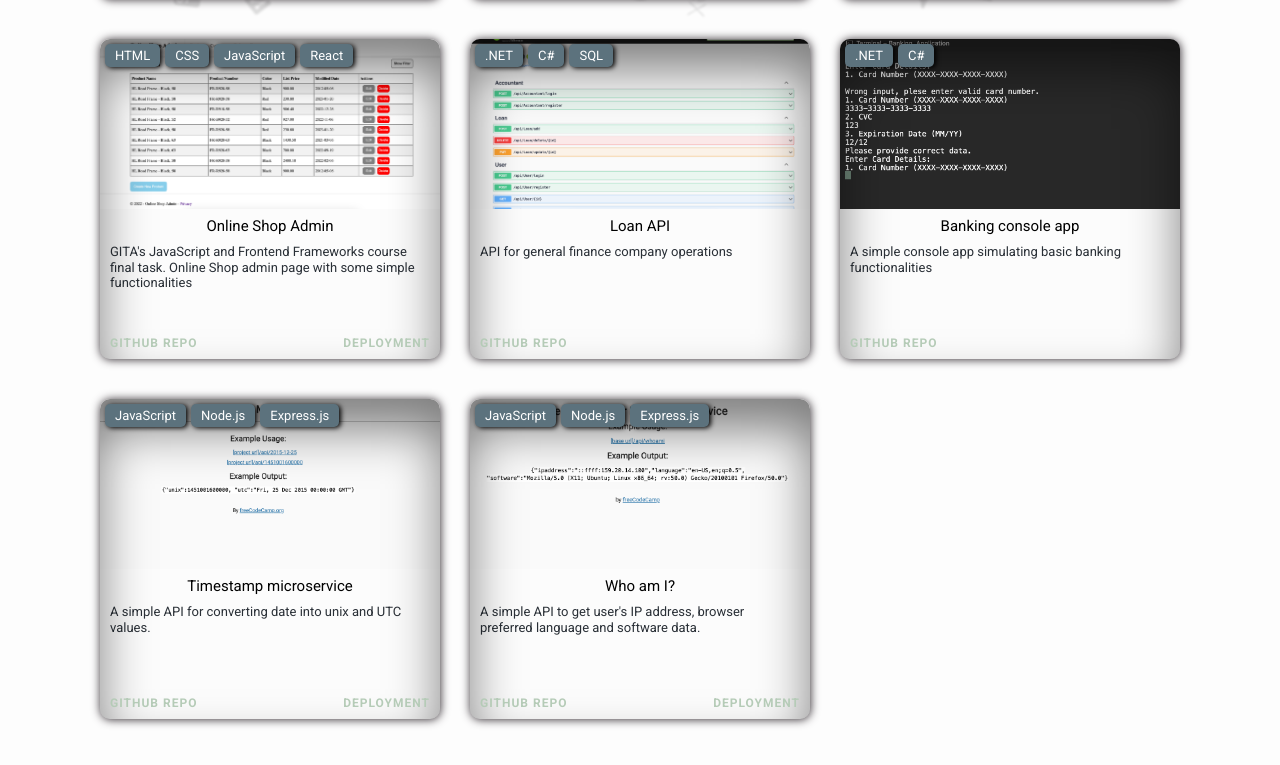
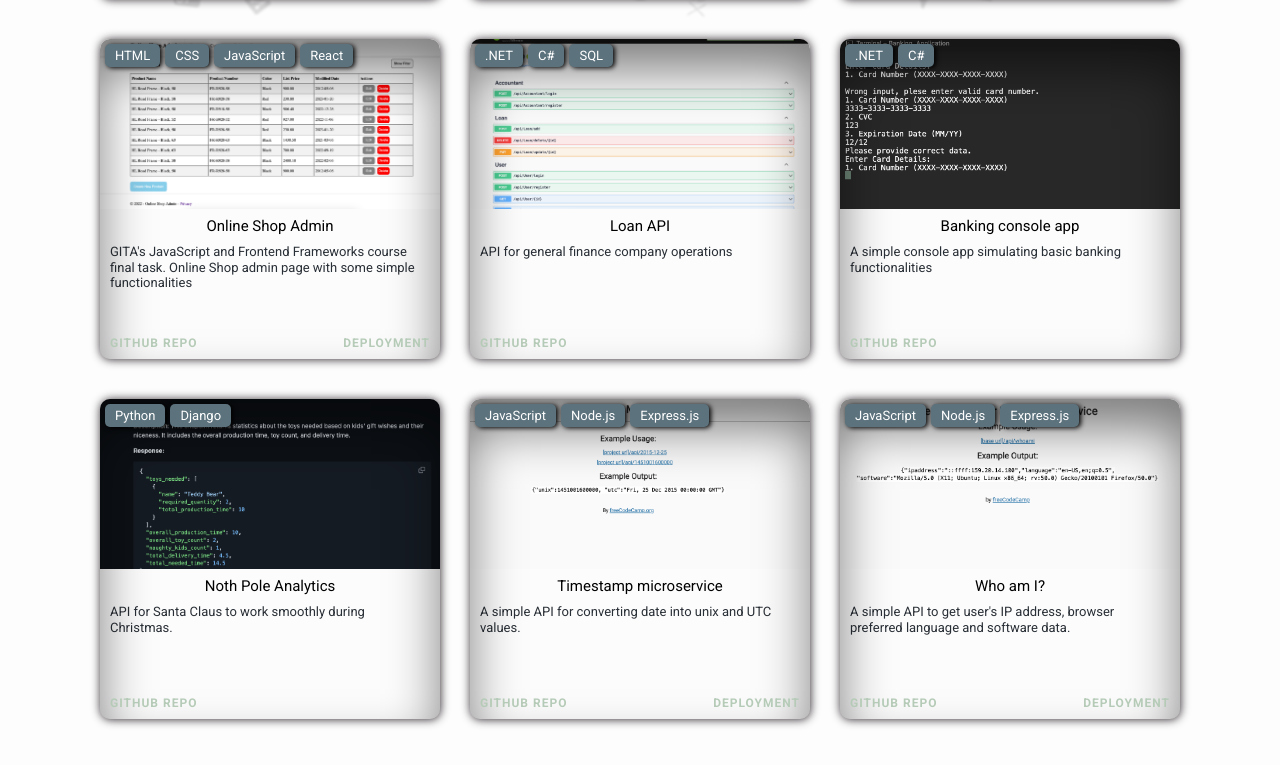
Before and after one commit to Sebuamari/sebua_portfolio, a React (Create React App) app: page /projects in a window 1280 px wide. Shown: the part 591-1356 px from the top of the page. Built offline with nearby package versions, Linux system fonts and the light colour scheme.

Commit message:
feat: added skills and projects

```diff
--- a/src/components/Background.jsx
+++ b/src/components/Background.jsx
@@ -1,14 +1,16 @@
 import React, { useEffect, useRef } from 'react';
 import { gsap } from 'gsap';
-import { FaHtml5, FaCss3Alt, FaJsSquare, FaReact, FaGitAlt, FaGithub, FaGitlab, FaDatabase } from "react-icons/fa";
+import { FaHtml5, FaCss3Alt, FaJsSquare, FaReact, FaGitAlt, FaGithub, FaGitlab, FaDatabase, FaPython } from "react-icons/fa";
 import { IoLogoNodejs } from "react-icons/io";
+import { DiDjango } from "react-icons/di";
 import { SiCsharp, SiDotnet, SiExpress, SiMongodb, SiMongoose } from "react-icons/si";
 import { TbApi, TbSql } from "react-icons/tb";
 
 const Background = () => {
     const logos = [
         FaHtml5, SiMongodb, FaCss3Alt, FaJsSquare, FaReact, FaGitAlt, FaGithub, SiExpress,
-        FaGitlab, FaDatabase, SiCsharp, SiMongoose, SiDotnet, TbApi, TbSql, IoLogoNodejs
+        FaGitlab, FaDatabase, SiCsharp, SiMongoose, SiDotnet, TbApi, TbSql, IoLogoNodejs,
+        FaPython, DiDjango
       ];
 
       const logoContainerRef = useRef(null);
@@ -84,6 +86,14 @@ const Background = () => {
             start: {x: 2 * window.innerWidth / 6, y: header_height},
             end: {x: window.innerWidth / 6, y: window.innerHeight / 2 + header_height}
           },
+          {//Python
+            start: {x: window.innerWidth / 6, y: window.innerHeight / 3 + header_height},
+            end: {x: 5 * window.innerWidth / 6, y: 2 * window.innerHeight / 3}
+          },
+          {//Django
+            start: {x: 5 * window.innerWidth / 6, y: 2 * window.innerHeight / 3},
+            end: {x: window.innerWidth / 6, y: window.innerHeight / 3 + header_height}
+          },
         ];
 
         elements.forEach((logo, index) => {
--- a/src/pages/About.jsx
+++ b/src/pages/About.jsx
@@ -9,7 +9,7 @@ function About() {
             <p>I’m Mariam Sebua, a dedicated Junior Full Stack Developer with a strong inclination
                 towards frontend development. I hold a Bachelor of Science in Mathematics from
                 Tbilisi State University and have undergone extensive training in JavaScript and
-                front-end frameworks, as well as back-end development with C# and .NET. Currently,
+                front-end frameworks, as well as back-end development with C#, .NET, Python and Django. Currently,
                 I am honing my skills in a professional setting, focusing on creating responsive designs,
                 optimizing website performance, and resolving technical issues. Fluent in Georgian,
                 English, and German, I thrive in diverse and collaborative environments.</p>
--- a/src/pages/Projects.jsx
+++ b/src/pages/Projects.jsx
@@ -15,6 +15,7 @@ import loanApi from '../../src/img/loan_api.png';
 import banking from '../../src/img/banking_app.png';
 import timestamp from '../../src/img/timestamp.png';
 import whoami from '../../src/img/whoami.png';
+import northpole from '../../src/img/northpole.png';
 import ProjectsStyles from "../styles/Projects.module.scss";
 
 function Projects() {
@@ -143,6 +144,13 @@ function Projects() {
                 githubUrl: "https://github.com/Sebuamari/Banking_application",
             },
             {
+                name: "Noth Pole Analytics",
+                description: "API for Santa Claus to work smoothly during Christmas.",
+                techStack: ["Python", "Django"],
+                image: northpole,
+                githubUrl: "https://github.com/Sebuamari/NorthPoleAnalytics",
+            },
+            {
                 name: "Timestamp microservice",
                 description: "A simple API for converting date into unix and UTC values.",
                 techStack: ["JavaScript", "Node.js", "Express.js"],
--- a/src/pages/Skills.jsx
+++ b/src/pages/Skills.jsx
@@ -1,7 +1,8 @@
 import { React } from "react";
-import { FaHtml5, FaCss3Alt, FaJsSquare, FaReact, FaGitAlt, FaGithub, FaGitlab } from "react-icons/fa";
+import { FaHtml5, FaCss3Alt, FaJsSquare, FaReact, FaGitAlt, FaGithub, FaGitlab, FaPython } from "react-icons/fa";
 import { IoLogoNodejs } from "react-icons/io";
 import { SiCsharp, SiDotnet, SiExpress, SiMongodb, SiMongoose } from "react-icons/si";
+import { DiDjango } from "react-icons/di";
 import { TbApi, TbSql } from "react-icons/tb";
 import { ImCross } from "react-icons/im";
 import SkillsStyles from '../styles/Skills.module.scss';
@@ -20,7 +21,9 @@ function Skills() {
             { name: ".NET", icon: <SiDotnet /> },
             { name: "Node.js", icon: <IoLogoNodejs />},
             { name: "Express.js", icon: <SiExpress />},
-            { name: "NLog", icon: <SiDotnet /> }
+            { name: "NLog", icon: <SiDotnet /> },
+            { name: "Python", icon: <FaPython /> },
+            { name: "Django", icon: <DiDjango /> }
         ],
         "version control": [
             { name: "GIT", icon: <FaGitAlt /> },
```
Also changed, not shown: src/img/northpole.png (added).
